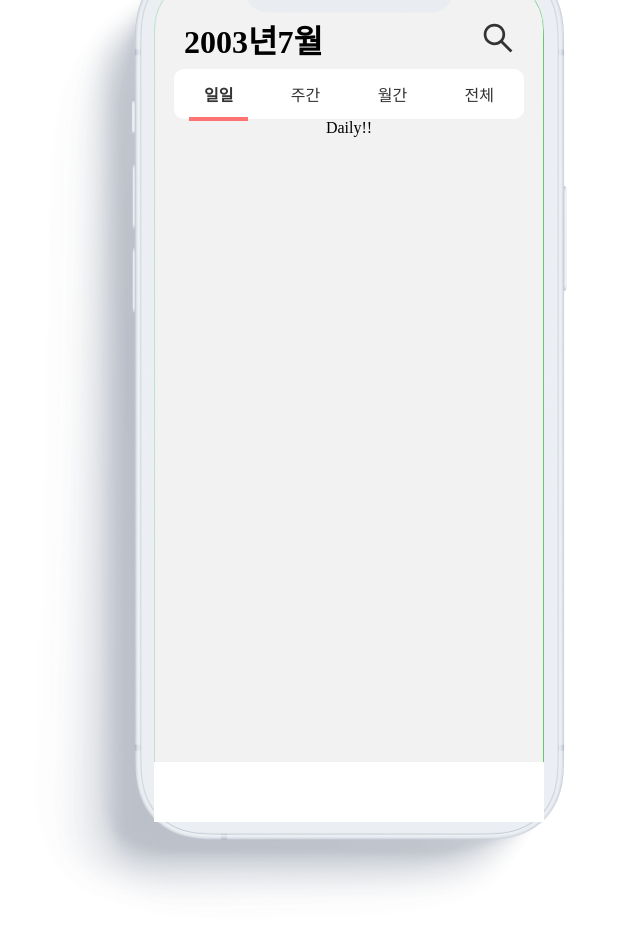
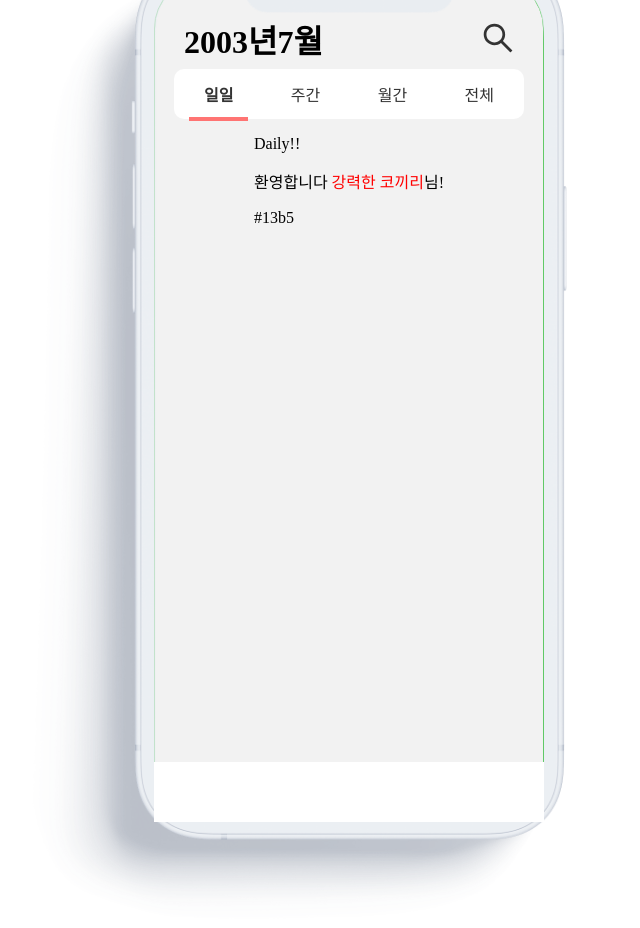
Before and after one commit to ozazat/moayo, a React (Vite) app: page /main/daily in a window 1280 px wide. Shown: the top 928 px of the page, without its empty margins (291-931 px from the left). Built offline with nearby package versions, Linux system fonts and the light colour scheme; some icons are missing; a web font is replaced by a local one.

Commit message:
feat : useUserStore 기능 구현. 사용자 id, 닉넴임 설정 가능

```diff
--- a/package.json
+++ b/package.json
@@ -10,9 +10,11 @@
     "preview": "vite preview"
   },
   "dependencies": {
+    "@types/uuid": "^9.0.2",
     "react": "^18.2.0",
     "react-dom": "^18.2.0",
     "react-router-dom": "^6.14.1",
+    "uuid": "^9.0.0",
     "zustand": "^4.3.9"
   },
   "devDependencies": {
--- a/src/routes/Main/Daily.tsx
+++ b/src/routes/Main/Daily.tsx
@@ -1,5 +1,26 @@
+import { useUserStore } from "@/store/useUserStore";
+import { useEffect } from "react";
+
 const Daily = () => {
-  return <div>Daily!!</div>;
+  const userId = useUserStore((state) => state.userId);
+  const userNickname = useUserStore((state) => state.userNickname);
+  const initializeUserId = useUserStore((state) => state.initializeUserId);
+
+  useEffect(() => {
+    initializeUserId();
+  }, [initializeUserId]);
+
+  return (
+    <>
+      <div>
+        <p>Daily!!</p>
+        <span>환영합니다 </span>
+        <span style={{ color: "red" }}>{userNickname}</span>
+        <span>님!</span>
+        <p>#{userId?.substring(0, 4)}</p>
+      </div>
+    </>
+  );
 };
 
 export default Daily;
--- /dev/null
+++ b/src/store/useUserStore.ts
@@ -0,0 +1,94 @@
+import { create } from "zustand";
+import { v4 as uuidv4 } from "uuid";
+
+type Store = {
+  userId: string | null;
+  userNickname: string | null;
+  initializeUserId: () => void;
+};
+
+const adjectives = [
+  "행복한",
+  "빛나는",
+  "즐거운",
+  "매력적인",
+  "열정적인",
+  "유쾌한",
+  "사랑스러운",
+  "창조적인",
+  "신비로운",
+  "화려한",
+  "우아한",
+  "용감한",
+  "자유로운",
+  "낙천적인",
+  "활기찬",
+  "평화로운",
+  "귀여운",
+  "기묘한",
+  "사려깊은",
+  "잔잔한",
+  "근면한",
+  "성실한",
+  "대담한",
+  "자랑스러운",
+  "강력한",
+  "기분좋은",
+  "친절한",
+  "기쁜",
+  "밝은",
+  "멋진"
+];
+
+const animals = [
+  "사자",
+  "토끼",
+  "호랑이",
+  "코끼리",
+  "원숭이",
+  "펭귄",
+  "고양이",
+  "강아지",
+  "펠리칸",
+  "기린",
+  "사슴",
+  "곰",
+  "판다",
+  "늑대",
+  "갈매기",
+  "독수리",
+  "비둘기",
+  "햄스터",
+  "사막여우",
+  "코알라",
+  "펠리칸",
+  "물소",
+  "나무늘보",
+  "풍뎅이",
+  "다람쥐",
+  "아나콘다",
+  "플라밍고",
+  "코뿔소",
+  "기린",
+  "티라노사우르스"
+];
+
+export const useUserStore = create<Store>((set) => ({
+  userId: localStorage.getItem("userId"),
+  userNickname: localStorage.getItem("userNickname"),
+
+  initializeUserId: () => {
+    let id = localStorage.getItem("userId");
+    let nickname = localStorage.getItem("userNickname");
+    if (!id || !nickname) {
+      id = uuidv4();
+      localStorage.setItem("userId", id);
+
+      const randomAdj = adjectives[Math.floor(Math.random() * adjectives.length)];
+      const randomAnimal = animals[Math.floor(Math.random() * animals.length)];
+      nickname = `${randomAdj} ${randomAnimal}`;
+      localStorage.setItem("userNickname", nickname);
+    }
+    set({ userId: id, userNickname: nickname });
+  }
+}));
```
Also changed, not shown: 1 other file (tests, documents, lock files or other folders).
